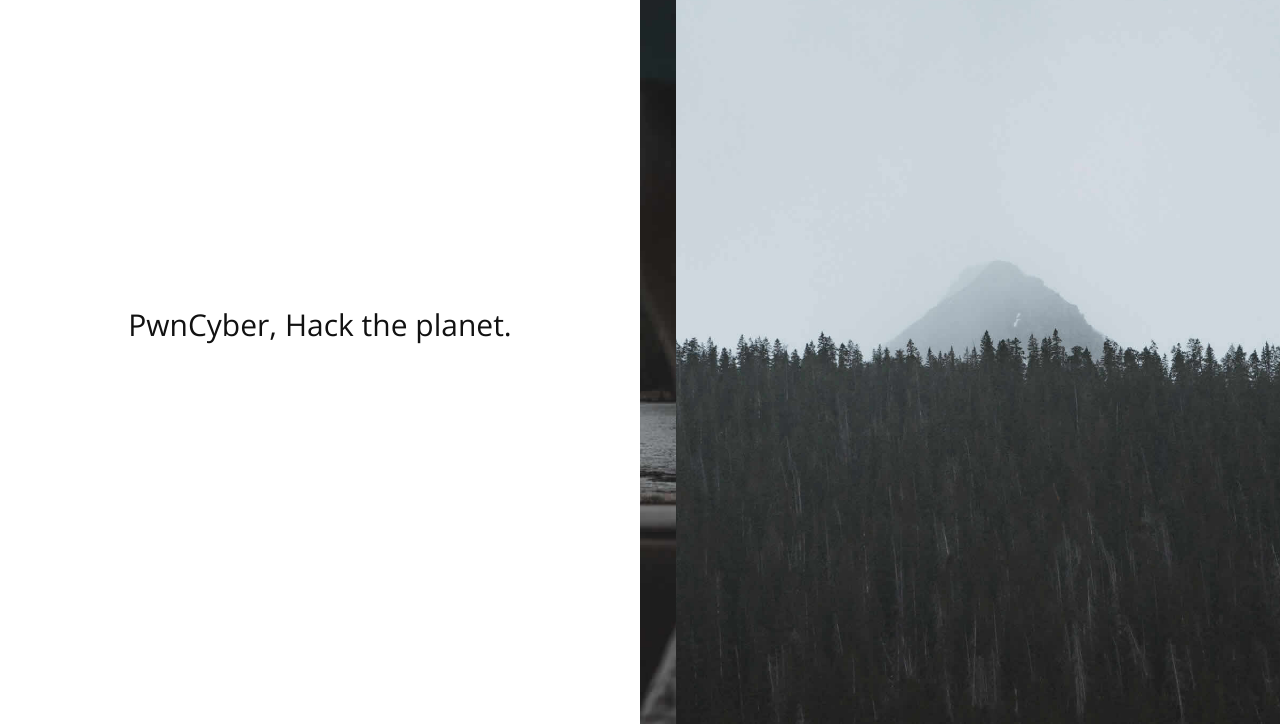
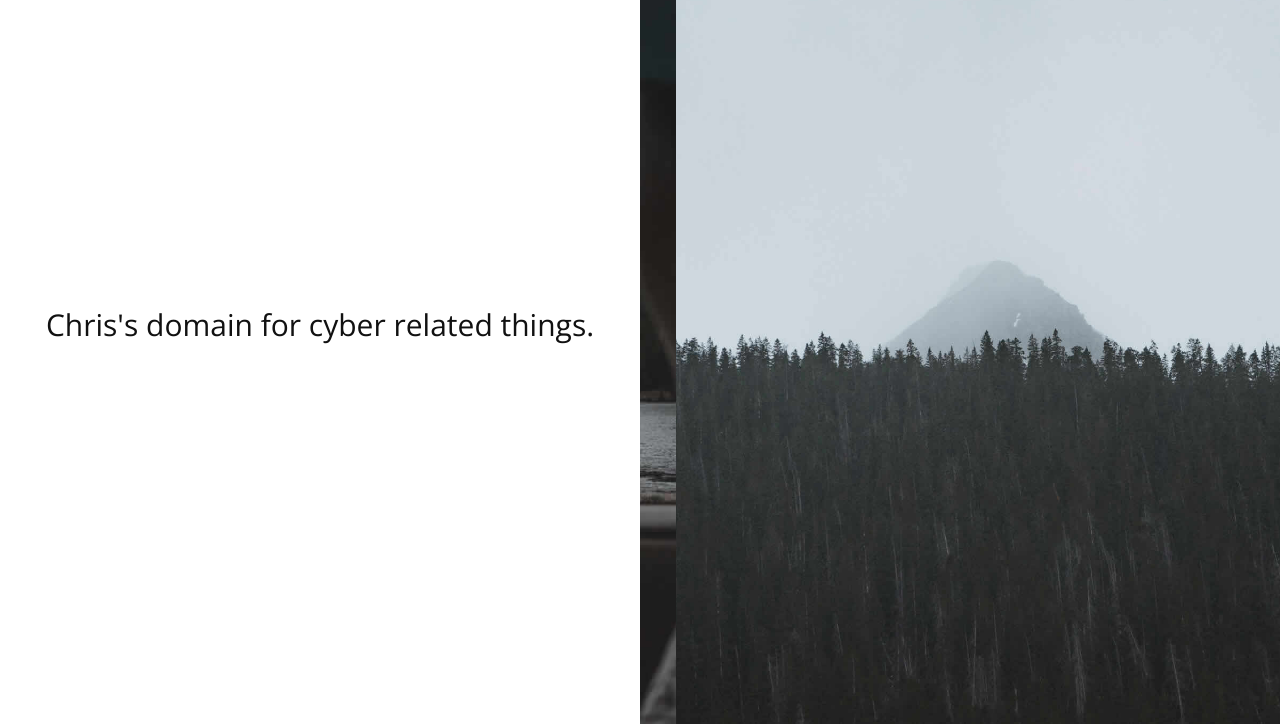
Before and after one commit to pwncyber/website-old, a plain HTML site: page index.html in a window 1280 px wide. Shown: the part 76-800 px from the top of the page. Drawn offline with nearby package versions, Linux system fonts and the light colour scheme; a web font is replaced by a local one.

Commit message:
Update index.html

```diff
--- a/index.html
+++ b/index.html
@@ -37,7 +37,7 @@
       <!-- Header -->
       <div class="span12">
          <div class="col-md-6 no-gutter text-center fill">
-            <h2 class="vcenter">PwnCyber, Hack the planet.</h2>
+            <h2 class="vcenter">Chris's domain for cyber related things.</h2>
          </div>
          <div class="col-md-6 no-gutter text-center">
             <div id="header" data-speed="2" data-type="background">
```
